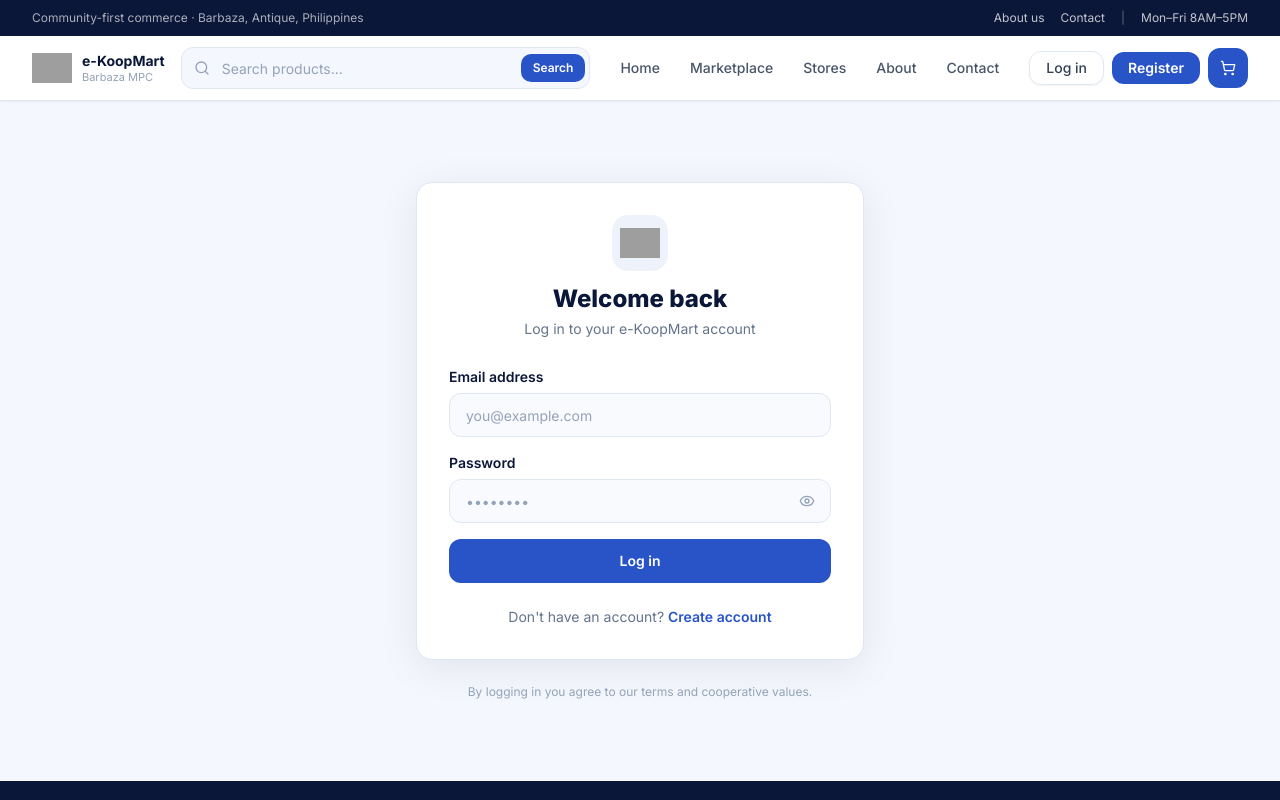
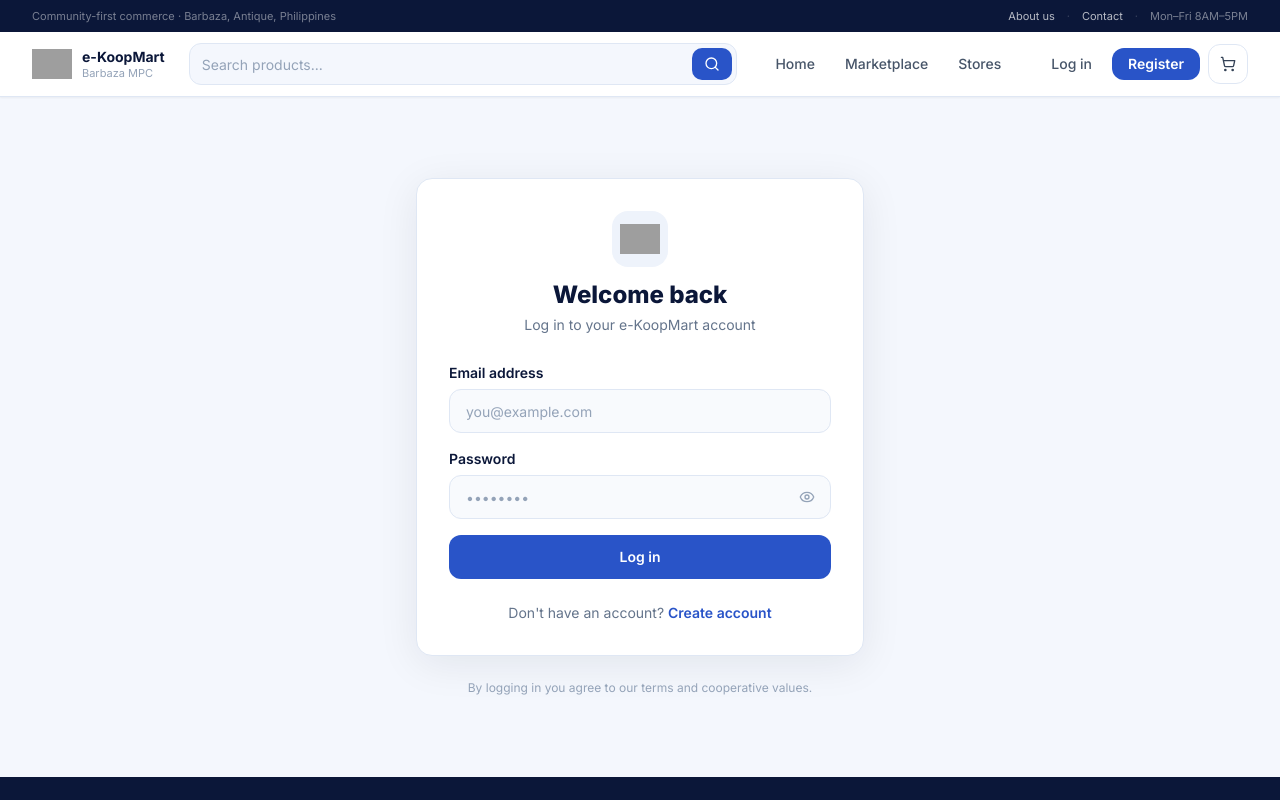
Before and after one commit to johnpauldaroy/barbazamarketplace, a React (Create React App) app in the folder barbazamarketplace/: page /login in a window 1280 px wide. Shown: the top 800 px of the page. Built offline with nearby package versions, Linux system fonts and the light colour scheme; grey boxes are pictures that could not be loaded.

Commit message:
feat: update search handling in ProductsPage to sync with URL parameters

```diff
--- a/barbazamarketplace/src/components/Header.jsx
+++ b/barbazamarketplace/src/components/Header.jsx
@@ -25,6 +25,10 @@ const NAV_LINKS = [
   { to: '/about', label: 'About' },
   { to: '/contact', label: 'Contact' },
 ];
+
+// The desktop main row carries only shopping destinations, so search keeps the
+// space it deserves. About/Contact stay reachable from the utility strip above.
+const PRIMARY_NAV_ROUTES = ['/', '/products', '/stores'];
 
 const Header = ({ mobileOpen = false, setMobileOpen = () => {} }) => {
   const brandLogoSrc = '/brand-logo-transparent.png';
@@ -55,25 +59,27 @@ const Header = ({ mobileOpen = false, setMobileOpen = () => {} }) => {
   };
 
   return (
-    <header className="sticky top-0 z-50 w-full">
+    <header className="sticky top-0 z-50 w-full sm:-top-8">
       {/* Announcement bar — hidden on mobile to avoid tiny tap-target links */}
       <div className="hidden bg-[#0b1739] text-white sm:block">
-        <div className="section flex h-9 items-center justify-between text-xs">
-          <span className="text-white/65">
+        <div className="section flex h-8 items-center justify-between text-[11px]">
+          {/* Passive context sits quieter than the links beside it. */}
+          <span className="text-white/45">
             Community-first commerce · Barbaza, Antique, Philippines
           </span>
-          <div className="flex items-center gap-4 text-white/75">
-            <Link to="/about" className="hover:text-white transition-colors">About us</Link>
-            <Link to="/contact" className="hover:text-white transition-colors">Contact</Link>
-            <span className="text-white/35">|</span>
-            <span>Mon–Fri 8AM–5PM</span>
+          <div className="flex items-center gap-3 text-white/70">
+            <Link to="/about" className="transition-colors hover:text-white">About us</Link>
+            <span className="text-white/20" aria-hidden="true">·</span>
+            <Link to="/contact" className="transition-colors hover:text-white">Contact</Link>
+            <span className="text-white/20" aria-hidden="true">·</span>
+            <span className="text-white/45">Mon–Fri 8AM–5PM</span>
           </div>
         </div>
       </div>
 
       {/* Main nav */}
       <div className="border-b border-[#dfe7f4] bg-white/95 shadow-sm backdrop-blur-xl">
-        <div className="section flex h-16 items-center gap-4">
+        <div className="section flex h-16 items-center gap-4 xl:gap-6">
 
           {/* Logo — min 40px touch target */}
           <Link to="/" className="flex shrink-0 items-center gap-2.5" onClick={() => setMobileOpen(false)}>
@@ -88,9 +94,9 @@ const Header = ({ mobileOpen = false, setMobileOpen = () => {} }) => {
           {!isStaff && (
             <form
               onSubmit={handleSearch}
-              className="flex flex-1 max-w-xl items-center gap-0 overflow-hidden rounded-lg border border-[#dfe7f4] bg-[#f4f7fd] transition-colors focus-within:border-[#2954C8] focus-within:bg-white"
+              className="flex flex-1 max-w-2xl items-center gap-0 overflow-hidden rounded-lg border border-[#dfe7f4] bg-[#f4f7fd] transition-colors focus-within:border-[#2954C8] focus-within:bg-white"
             >
-              <Search className="ml-3 h-4 w-4 shrink-0 text-slate-400" />
+              <Search className="ml-3 h-4 w-4 shrink-0 text-slate-400 sm:hidden" />
               <input
                 type="search"
                 value={searchQuery}
@@ -100,9 +106,10 @@ const Header = ({ mobileOpen = false, setMobileOpen = () => {} }) => {
               />
               <button
                 type="submit"
-                className="m-1 hidden rounded-md bg-[#2954C8] px-3 py-1.5 text-xs font-semibold text-white transition hover:bg-[#1f44a5] sm:block"
+                aria-label="Search"
+                className="m-1 hidden h-8 w-10 shrink-0 items-center justify-center rounded-md bg-[#2954C8] text-white transition hover:bg-[#1f44a5] sm:flex"
               >
-                Search
+                <Search className="h-4 w-4" />
               </button>
             </form>
           )}
@@ -113,7 +120,7 @@ const Header = ({ mobileOpen = false, setMobileOpen = () => {} }) => {
           {/* Desktop nav links */}
           {!isStaff && (
             <nav className="hidden items-center gap-0.5 xl:flex">
-              {NAV_LINKS.map((link) => (
+              {NAV_LINKS.filter((link) => PRIMARY_NAV_ROUTES.includes(link.to)).map((link) => (
                 <Link
                   key={link.to}
                   to={link.to}
@@ -191,7 +198,7 @@ const Header = ({ mobileOpen = false, setMobileOpen = () => {} }) => {
               <div className="hidden items-center gap-2 md:flex">
                 <Link
                   to="/login"
-                  className="rounded-lg border border-[#dfe7f4] bg-white px-4 py-1.5 text-sm font-medium text-slate-700 shadow-sm hover:border-[#2954C8] hover:text-[#2954C8] transition-colors"
+                  className="rounded-lg px-3 py-1.5 text-sm font-medium text-slate-600 transition-colors hover:text-[#2954C8]"
                 >
                   Log in
                 </Link>
@@ -210,7 +217,7 @@ const Header = ({ mobileOpen = false, setMobileOpen = () => {} }) => {
                 type="button"
                 onClick={() => setIsCartOpen(true)}
                 aria-label="Open cart"
-                className="relative flex h-10 w-10 shrink-0 items-center justify-center rounded-lg bg-[#2954C8] text-white transition hover:bg-[#1f44a5]"
+                className="relative flex h-10 w-10 shrink-0 items-center justify-center rounded-lg border border-[#dfe7f4] bg-white text-slate-700 transition hover:border-[#2954C8] hover:text-[#2954C8]"
               >
                 <ShoppingCart className="h-4 w-4" />
                 {cartCount > 0 && (
--- a/barbazamarketplace/src/pages/ProductsPage.jsx
+++ b/barbazamarketplace/src/pages/ProductsPage.jsx
@@ -32,8 +32,8 @@ const resolveStoreLocation = (store) =>
 
 const ProductsPage = () => {
   const [searchParams, setSearchParams] = useSearchParams();
-  const [searchQuery, setSearchQuery] = useState('');
-  const [debouncedSearch, setDebouncedSearch] = useState('');
+  const [searchQuery, setSearchQuery] = useState(() => searchParams.get('search') || '');
+  const [debouncedSearch, setDebouncedSearch] = useState(() => searchParams.get('search') || '');
   const [sortBy, setSortBy] = useState('newest');
   const [selectedCategory, setSelectedCategory] = useState(() => searchParams.get('category') || '');
   const [selectedLocation, setSelectedLocation] = useState(() => searchParams.get('location') || '');
@@ -53,6 +53,7 @@ const ProductsPage = () => {
 
   // Sync URL params → state when URL changes externally (e.g. from homepage links)
   useEffect(() => {
+    setSearchQuery(searchParams.get('search') || '');
     setSelectedCategory(searchParams.get('category') || '');
     setSelectedLocation(searchParams.get('location') || '');
   }, [searchParams]);
@@ -60,10 +61,11 @@ const ProductsPage = () => {
   // Keep URL in sync with filter state
   useEffect(() => {
     const params = {};
+    if (debouncedSearch) params.search = debouncedSearch;
     if (selectedCategory) params.category = selectedCategory;
     if (selectedLocation) params.location = selectedLocation;
     setSearchParams(params, { replace: true });
-  }, [selectedCategory, selectedLocation, setSearchParams]);
+  }, [debouncedSearch, selectedCategory, selectedLocation, setSearchParams]);
 
   // Load available locations from stores once
   useEffect(() => {
```
